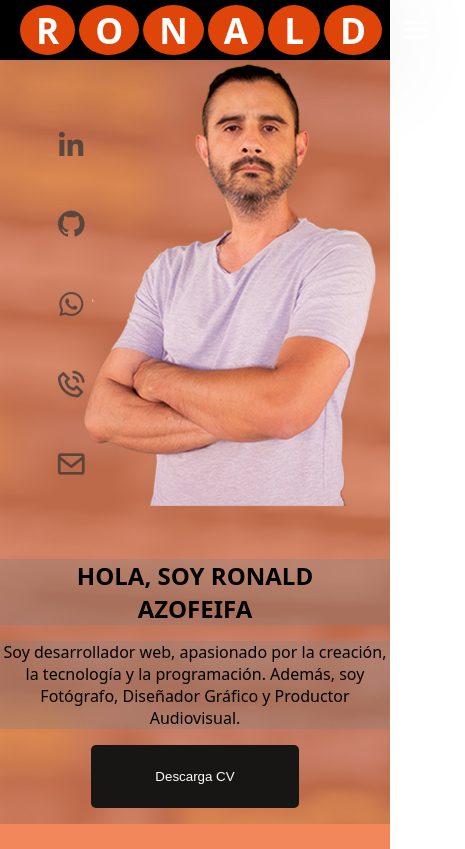
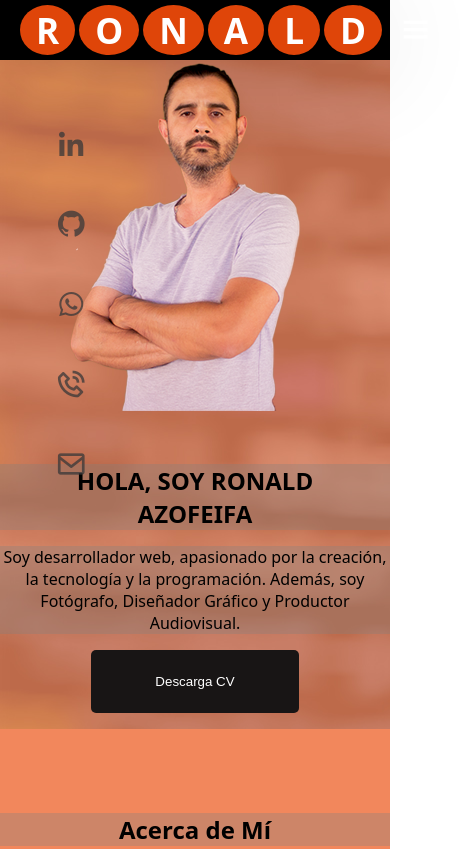
Before and after one commit to ronald1710/Portfolio, a plain HTML site: page index.html in a window 390 px wide. Shown: the top 849 px of the page, 465 px wide, since content can reach past the window. Drawn offline with nearby package versions, Linux system fonts and the light colour scheme.

Commit message:
correccion imagen

```diff
--- a/assets/css/style.css
+++ b/assets/css/style.css
@@ -257,7 +257,7 @@ a{
 }
 
 .home__image{
-  width: clamp(min(320px, 100%), 85vh, 445px);
+  width: clamp(min(250px, 100%), 85vh, 350px);
   height: auto;
   margin: 0 auto;
   align-items: center;
```
